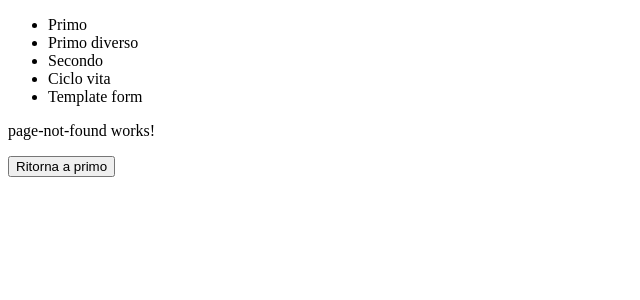
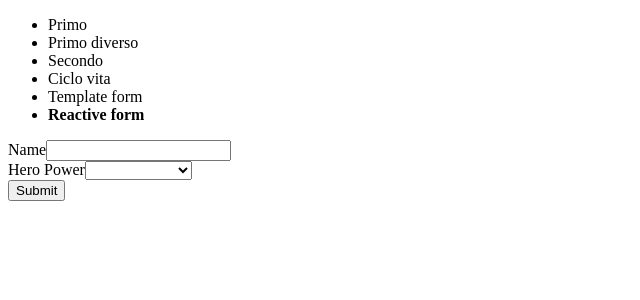
Before and after one commit to amanpreet98singh/DemoBergamo, an Angular app: page /reactive-form in a window 1280 px wide. Shown: the top 300 px of the page, without its empty margins (0-640 px from the left). Built offline with nearby package versions, Linux system fonts and the light colour scheme.

Commit message:
start creazione reactive from

```diff
--- a/src/app/app-routing.module.ts
+++ b/src/app/app-routing.module.ts
@@ -6,6 +6,7 @@
 import { PageNotFoundComponent } from './page-not-found/page-not-found.component';
 import { MyRouteGuardService } from './my-route-guard.service';
 import { TemplateFormComponent } from './forms/template-form/template-form.component';
+import { ReactiveFormComponent } from './forms/reactive-form/reactive-form.component';
 
 const appRoutes: Routes = [
     { path: 'primo', component: PrimoComponent, data: { title: "Primo" } },
@@ -13,6 +14,7 @@
     { path: 'secondo', component: SecondoComponent, canActivate: [MyRouteGuardService] },
     { path: 'ciclo-vita', component: CiclovitaComponent },
     { path: 'template-form', component: TemplateFormComponent },
+    { path: 'reactive-form', component: ReactiveFormComponent },
     { path: '', redirectTo: '/primo', pathMatch: 'full' },
     { path: '**', component: PageNotFoundComponent }
 ];
--- a/src/app/app.module.ts
+++ b/src/app/app.module.ts
@@ -1,6 +1,6 @@
 import { BrowserModule } from '@angular/platform-browser';
 import { NgModule } from '@angular/core';
-import { FormsModule } from '@angular/forms';
+import { FormsModule, ReactiveFormsModule } from '@angular/forms';
 
 import { AppComponent } from './app.component';
 import { PrimoComponent } from './primo/primo.component';
@@ -26,6 +26,7 @@
   imports: [
     BrowserModule,
     FormsModule,
+    ReactiveFormsModule,
     DemoBergamoRoutingModule
   ],
   providers: [],
--- a/src/app/forms/reactive-form/reactive-form.component.html
+++ b/src/app/forms/reactive-form/reactive-form.component.html
@@ -1 +1,13 @@
-<p>reactive-form works!</p>
+<form [formGroup]="heroForm">
+    <div >
+      <label for="name">Name</label>
+      <input type="text"  id="name" required formControlName="name">
+    </div>
+    <div >
+      <label for="power">Hero Power</label>
+      <select  id="power" required formControlName="power">
+         <option *ngFor="let pow of powers" [value]="pow">{{pow}}</option>
+      </select>
+    </div>
+    <button type="submit">Submit</button>
+</form>
--- a/src/app/forms/reactive-form/reactive-form.component.ts
+++ b/src/app/forms/reactive-form/reactive-form.component.ts
@@ -1,4 +1,5 @@
 import { Component, OnInit } from '@angular/core';
+import { FormGroup, FormControl, FormBuilder } from '@angular/forms';
 
 @Component({
   selector: 'app-reactive-form',
@@ -6,8 +7,16 @@
   styleUrls: ['./reactive-form.component.scss']
 })
 export class ReactiveFormComponent implements OnInit {
+  powers: string[] = ['Super velocità', 'Super forza', 'Indistruttibilità'];
 
-  constructor() { }
+  heroForm: FormGroup
+
+  constructor(private fb: FormBuilder) {
+    this.heroForm= this.fb.group({
+      name: '',
+      power: null
+    });
+  }
 
   ngOnInit(): void {
   }
--- a/src/app/menu/menu.component.html
+++ b/src/app/menu/menu.component.html
@@ -4,4 +4,5 @@
     <li routerLink="/secondo" routerLinkActive="active">Secondo</li>
     <li routerLink="/ciclo-vita" routerLinkActive="active">Ciclo vita</li>
     <li routerLink="/template-form" routerLinkActive="active">Template form</li>
+    <li routerLink="/reactive-form" routerLinkActive="active">Reactive form</li>
 </ul>
```
